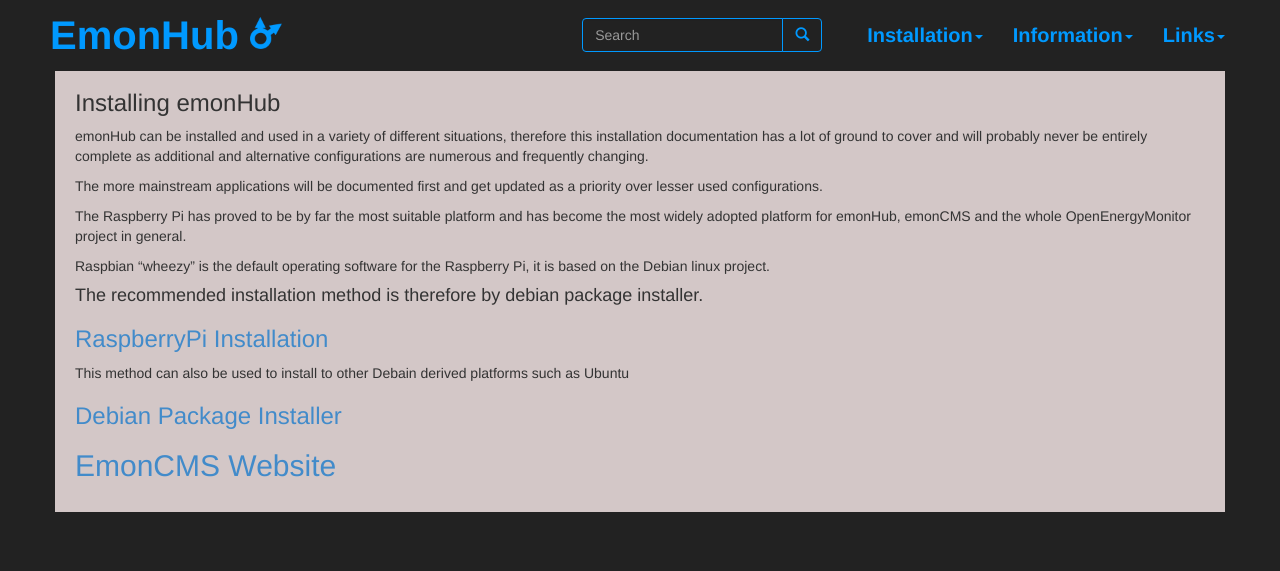
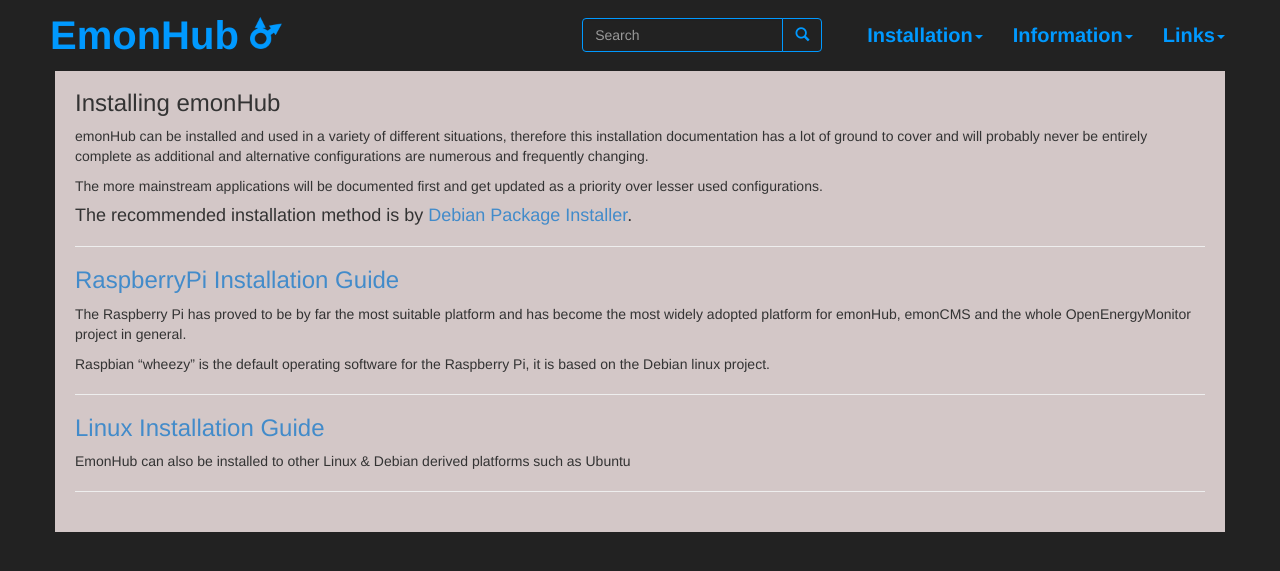
Before and after one commit to otherWIP/otherwip.github.io, a Jekyll site: the page built from documentation/install/index.md, in a window 1280 px wide. Shown: the top 571 px of the page. Built offline with Jekyll 4.4.1, drawn with Linux system fonts in a browser that asks for light colours; nearby versions of some CDN libraries.

Commit message:
Update index.md

```diff
--- a/documentation/install/index.md
+++ b/documentation/install/index.md
@@ -15,18 +15,20 @@ emonHub can be installed and used in a variety of different situations, therefor
 
 The more mainstream applications will be documented first and get updated as a priority over lesser used configurations.
 
+#### The recommended installation method is by [Debian Package Installer]({{site.page}}install/debian).
+
+------------------------------
+
+###[RaspberryPi Installation Guide]({{site.page}}install/raspberrypi)
+
 The Raspberry Pi has proved to be by far the most suitable platform and has become the most widely adopted platform for emonHub, emonCMS and the whole OpenEnergyMonitor project in general.
 
 Raspbian "wheezy" is the default operating software for the Raspberry Pi, it is based on the Debian linux project.
 
-#### The recommended installation method is therefore by debian package installer.
+-----------------------------------------
 
-###[RaspberryPi Installation]({{site.page}}install/raspberrypi)
+###[Linux Installation Guide]({{site.page}}install/linux)
 
-This method can also be used to install to other Debain derived platforms such as Ubuntu
+EmonHub can also be installed to other Linux & Debian derived platforms such as Ubuntu
 
-###[Debian Package Installer]({{site.page}}install/debian)
-
-
-
-## [EmonCMS Website]({{site.cms}})
+-------------------------------------------
```
